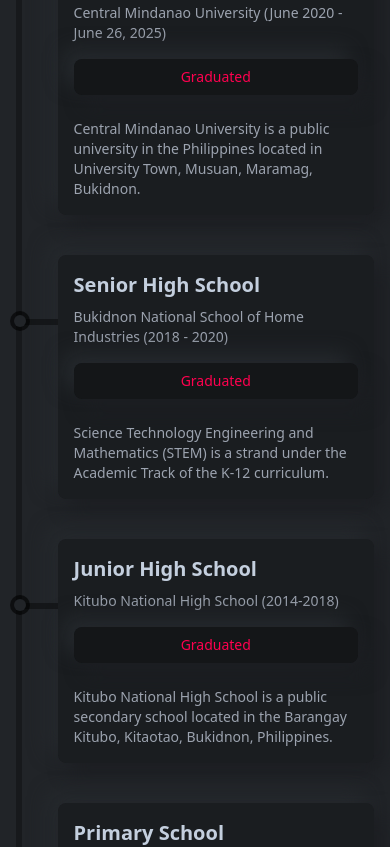
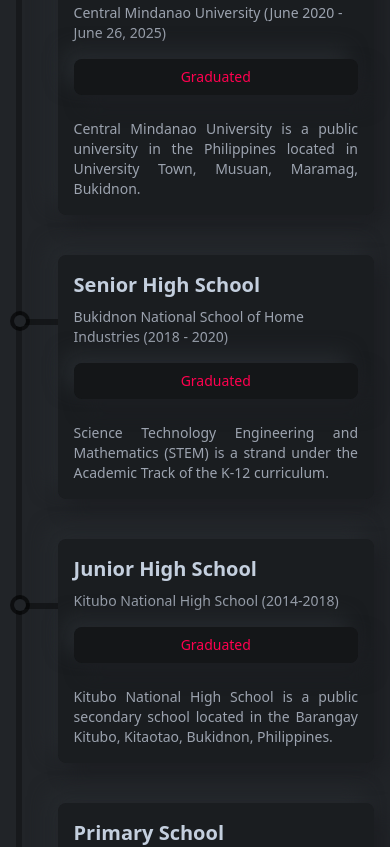
Before and after one commit to cmuciscaguinea/joemaraguineaportfolio, a React (Create React App) app: page / in a window 390 px wide. Shown: the part 4823-5670 px from the top of the page. Built offline with nearby package versions, Linux system fonts and the light colour scheme.

Commit message:
Add text alignment to ResumeCard description

```diff
--- a/src/components/resume/ResumeCard.js
+++ b/src/components/resume/ResumeCard.js
@@ -24,7 +24,7 @@
             </p>
           </div>
         </div>
-        <p className="text-sm md:text-base font-medium text-gray-400 group-hover:text-gray-300 duration-300">
+        <p className="text-sm md:text-base font-medium text-gray-400 group-hover:text-gray-300 duration-300 [text-align:justify]">
           {des}
         </p>
       </div>
```
